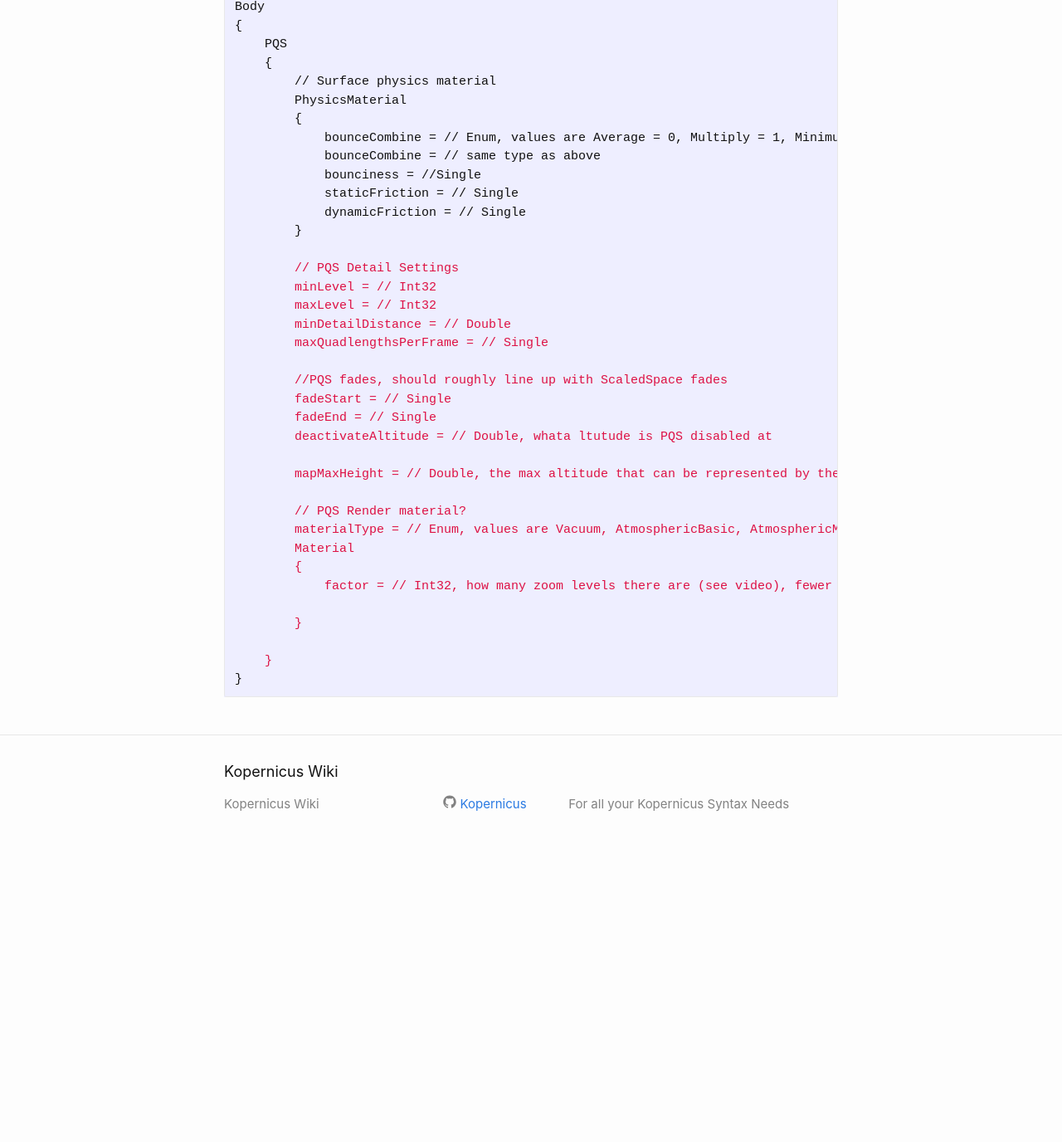
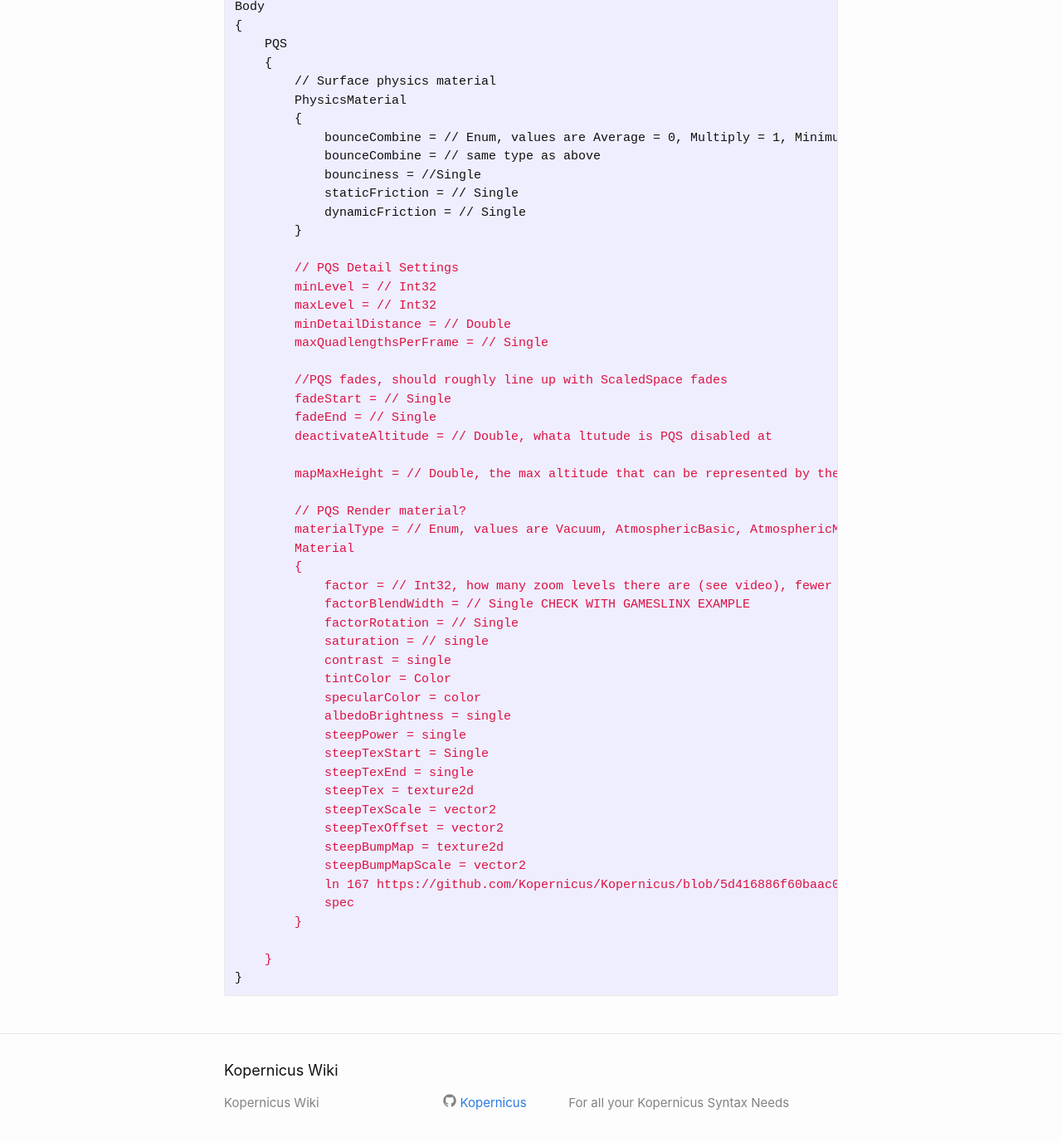
Before and after one commit to Kopernicus/wiki, a Jekyll site: the page built from main/PQS.md, in a window 1280 px wide and 1400 px high, scrolled down 439 px. Shown: the top 1376 px of the window at 83% size. Built offline with Jekyll 4.4.1, drawn with Linux system fonts in a browser that asks for light colours; before the commit the page ends 1479 px from its top, so only the background shows below that.

Commit message:
Update PQS.md

```diff
--- a/main/PQS.md
+++ b/main/PQS.md
@@ -42,7 +42,23 @@ Body
         Material
         {
             factor = // Int32, how many zoom levels there are (see video), fewer results in more discrete levels, 1 will softlock
-
+            factorBlendWidth = // Single CHECK WITH GAMESLINX EXAMPLE
+            factorRotation = // Single
+            saturation = // single
+            contrast = single
+            tintColor = Color
+            specularColor = color
+            albedoBrightness = single
+            steepPower = single
+            steepTexStart = Single
+            steepTexEnd = single
+            steepTex = texture2d
+            steepTexScale = vector2
+            steepTexOffset = vector2
+            steepBumpMap = texture2d
+            steepBumpMapScale = vector2
+            ln 167 https://github.com/Kopernicus/Kopernicus/blob/5d416886f60baac0c57495e410aaa0d5cb6c9d05/src/Kopernicus/Configuration/MaterialLoader/PQSTriplanarZoomRotationLoader.cs
+            spec
         }
 
     }
```
